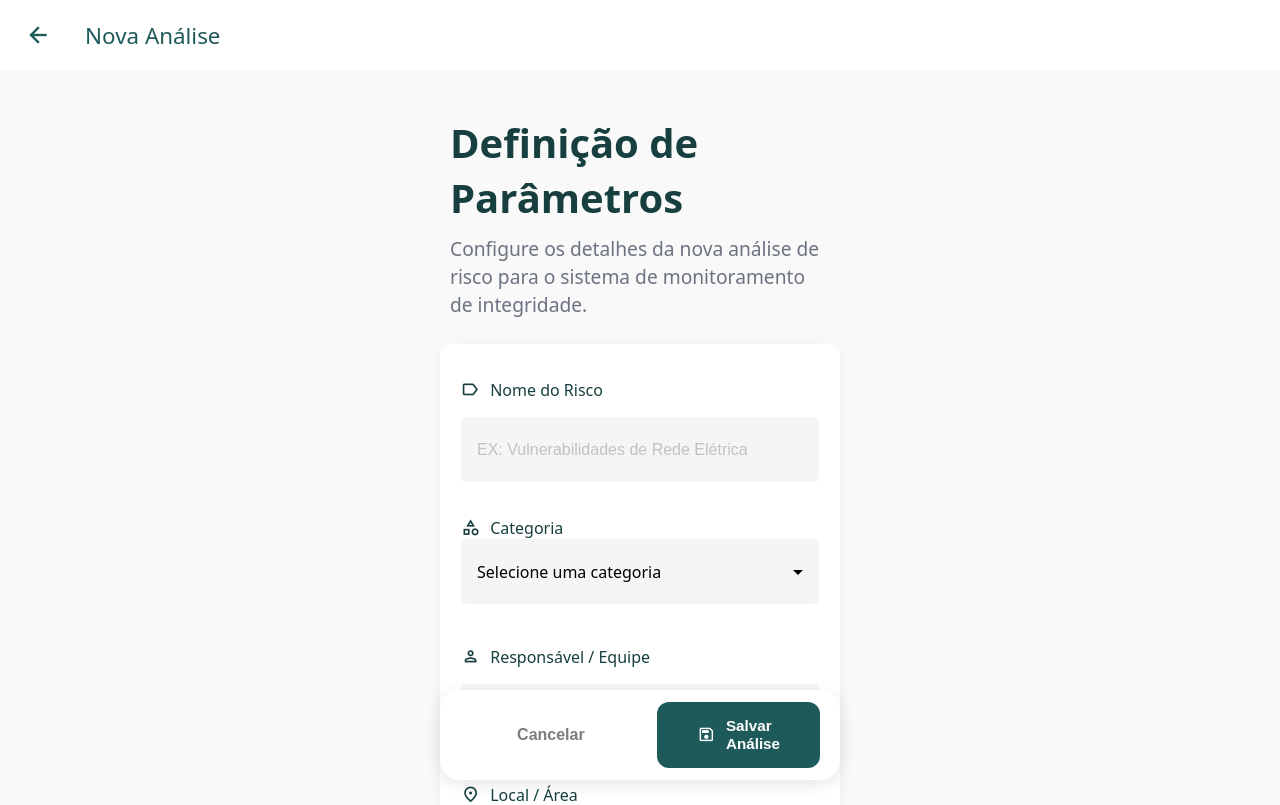
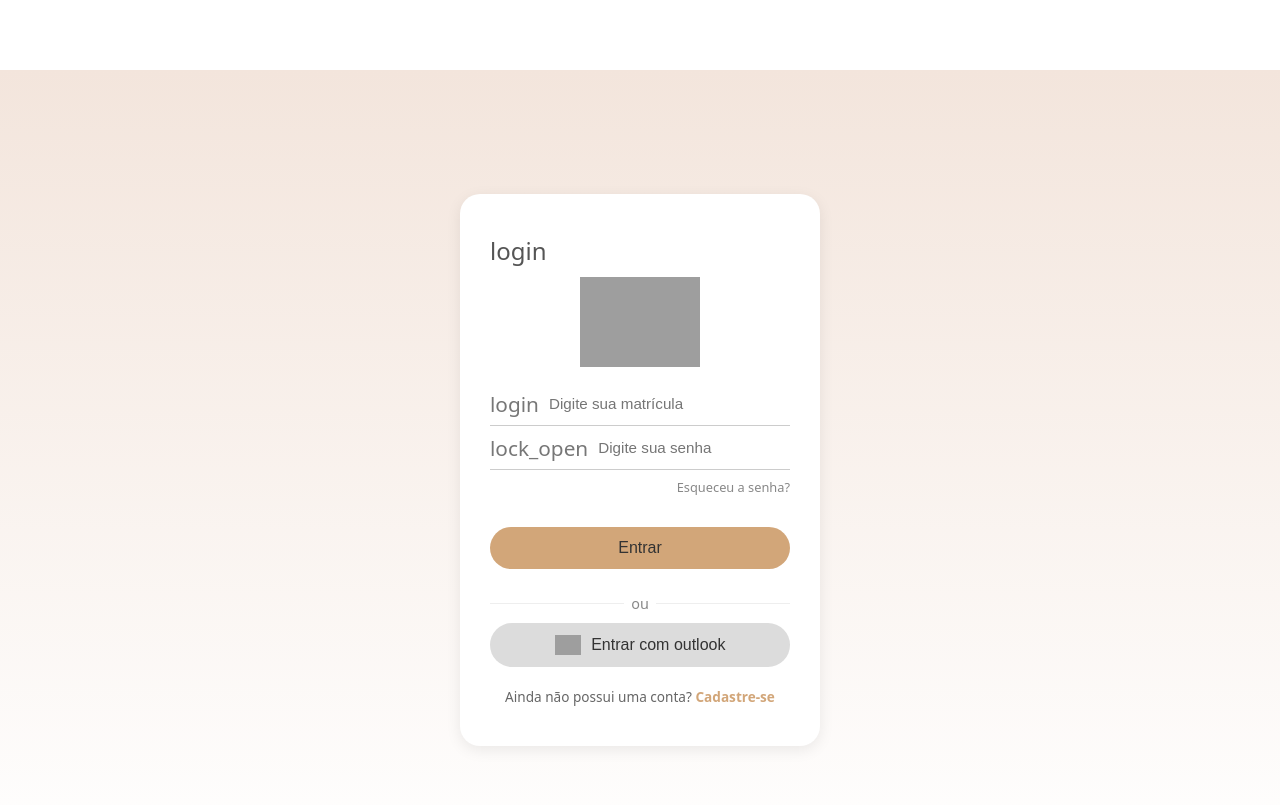
Before and after one commit to luan-k10/aplicativo-analise-de-risco, an Angular app: page /login in a window 1280 px wide. Shown: the top 805 px of the page. Built offline with nearby package versions, Linux system fonts and the light colour scheme; grey boxes are pictures that could not be loaded.

Commit message:
Correção de erros

```diff
--- a/src/app/analise-risco/analise-risco.component.ts
+++ b/src/app/analise-risco/analise-risco.component.ts
@@ -6,7 +6,7 @@ import { AnaliseRiscoFormProbabilidadeComponent } from "./analise-risco-form/ana
 import { NavbarComponent } from '../navbar/navbar.component';
 @Component({
   selector: 'app-analise-risco',
-  imports: [NavbarComponent, AnaliseRiscoHeaderComponent, AnaliseRiscoHeaderNavComponent, AnaliseRiscoFormComponent, AnaliseRiscoFormProbabilidadeComponent],
+  imports: [AnaliseRiscoHeaderComponent, AnaliseRiscoHeaderNavComponent, AnaliseRiscoFormComponent],
   templateUrl: './analise-risco.component.html',
   styleUrl: './analise-risco.component.css',
 })
--- a/src/app/app.html
+++ b/src/app/app.html
@@ -1,2 +1,2 @@
 
-<app-analise-risco></app-analise-risco>
+<router-outlet></router-outlet>
--- a/src/app/app.routes.ts
+++ b/src/app/app.routes.ts
@@ -2,11 +2,15 @@ import { NgModule } from '@angular/core';
 import { RouterModule, Routes } from '@angular/router';
 import { LoginComponent } from './login/login';
 import { CadastroComponent } from './cadastro/cadastro.component';
+// 1. Importe o componente do Dashboard aqui (ajuste o caminho se necessário):
+import { DashboardComponent } from './dashboard/dashboard.component';
 
 export const routes: Routes = [
   { path: 'login', component: LoginComponent },
   { path: 'cadastro', component: CadastroComponent },
-  { path: '', redirectTo: 'login', pathMatch: 'full' } // Redireciona o início para o login
+  // 2. Adicione a rota do dashboard aqui:
+  { path: 'dashboard', component: DashboardComponent },
+  { path: '', redirectTo: 'login', pathMatch: 'full' }
 ];
 
 @NgModule({
--- a/src/app/app.ts
+++ b/src/app/app.ts
@@ -1,13 +1,13 @@
 import { Component } from '@angular/core';
 import { RouterOutlet } from '@angular/router';
-import { dashboardComponent} from './dashboard/dashboard.component';
+import { DashboardComponent} from './dashboard/dashboard.component';
 import { MatFormFieldModule } from '@angular/material/form-field';
 import { MatSelectModule } from '@angular/material/select';
 import { AnaliseRiscoComponent } from './analise-risco/analise-risco.component';
 @Component({
   selector: 'app-root',
   standalone: true,
-  imports: [RouterOutlet, dashboardComponent, AnaliseRiscoComponent],
+  imports: [RouterOutlet],
   templateUrl: './app.html',
   styleUrls: ['./app.css']
 })
--- a/src/app/dashboard/dashboard.component.ts
+++ b/src/app/dashboard/dashboard.component.ts
@@ -10,11 +10,10 @@ import { InsightComponent } from './insight/insight.component';
 @Component({
   selector: 'app-dashboard',
   imports: [NavbarComponent, DashboardHeaderComponent, AnaliseRiscoCardComponent, AutorizarAnaliseRiscoCardComponent,
-     AddEquipeCardComponent, RecentRiskAnalysesComponent,
-      CardRiskAnalysesComponent, InsightComponent],
+     AddEquipeCardComponent, RecentRiskAnalysesComponent, InsightComponent],
   templateUrl: './dashboard.component.html',
   styleUrl: './dashboard.component.css',
 })
-export class dashboardComponent {
+export class DashboardComponent {
 
  }
--- a/src/app/login/login.html
+++ b/src/app/login/login.html
@@ -26,7 +26,7 @@
           </div>
         </div>
 
-        <button type="submit" class="btn-primary-login">Entrar</button>
+        <button type="button" (click)="fazerLogin()" class="btn-primary-login">Entrar</button>
 
         <div class="divider">
           <span>ou</span>
--- a/src/app/login/login.ts
+++ b/src/app/login/login.ts
@@ -1,10 +1,19 @@
 import { Component } from '@angular/core';
-import { RouterModule } from '@angular/router';
+import { Router } from '@angular/router';
 
 @Component({
   selector: 'app-login',
-  imports: [RouterModule],
   templateUrl: './login.html',
-  styleUrl: './login.css',
+  styleUrls: ['./login.css']
 })
-export class LoginComponent {}
+export class LoginComponent {
+
+
+  constructor(private router: Router) {}
+
+
+  fazerLogin() {
+
+    this.router.navigate(['/dashboard']);
+  }
+}
```
